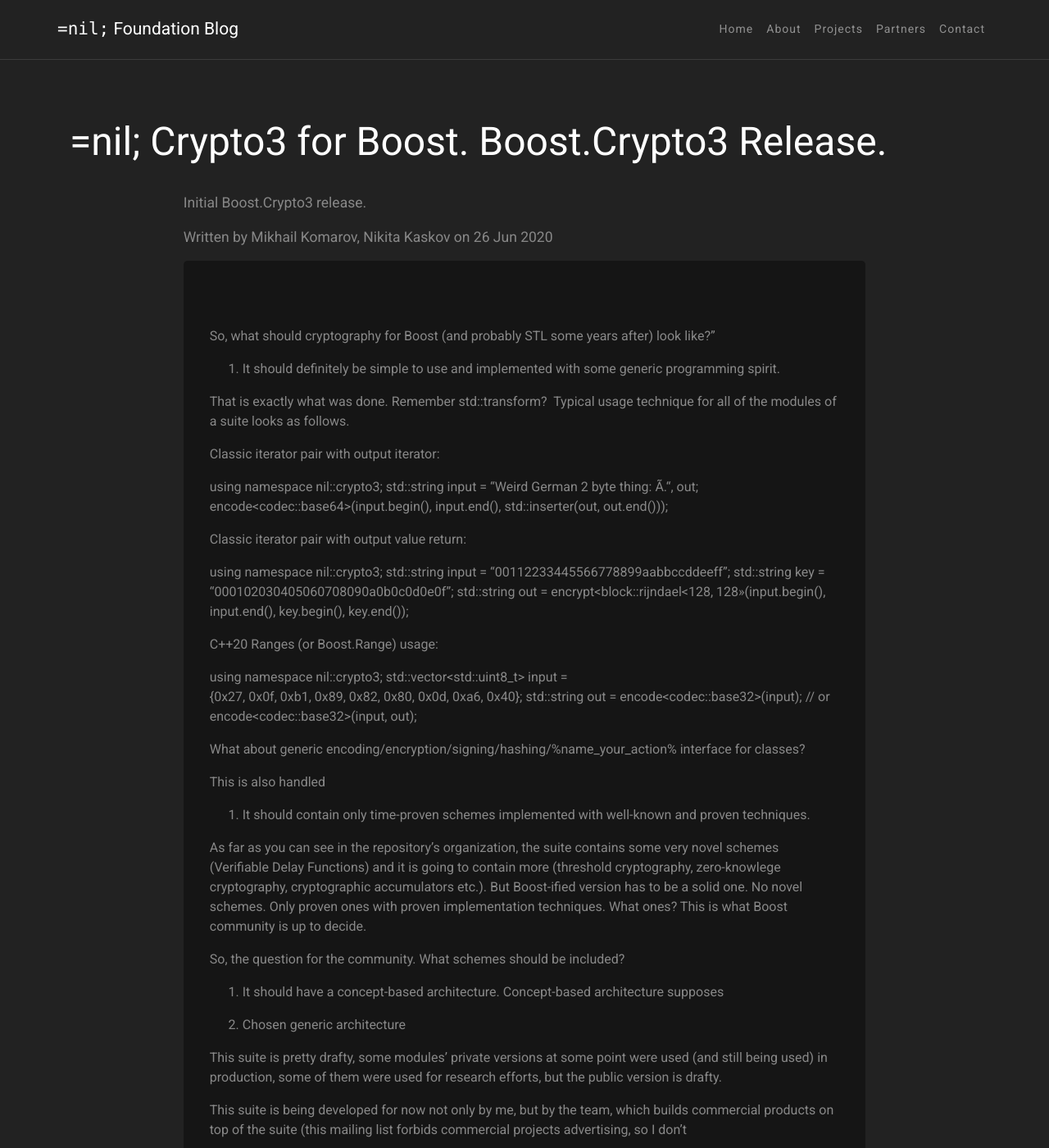
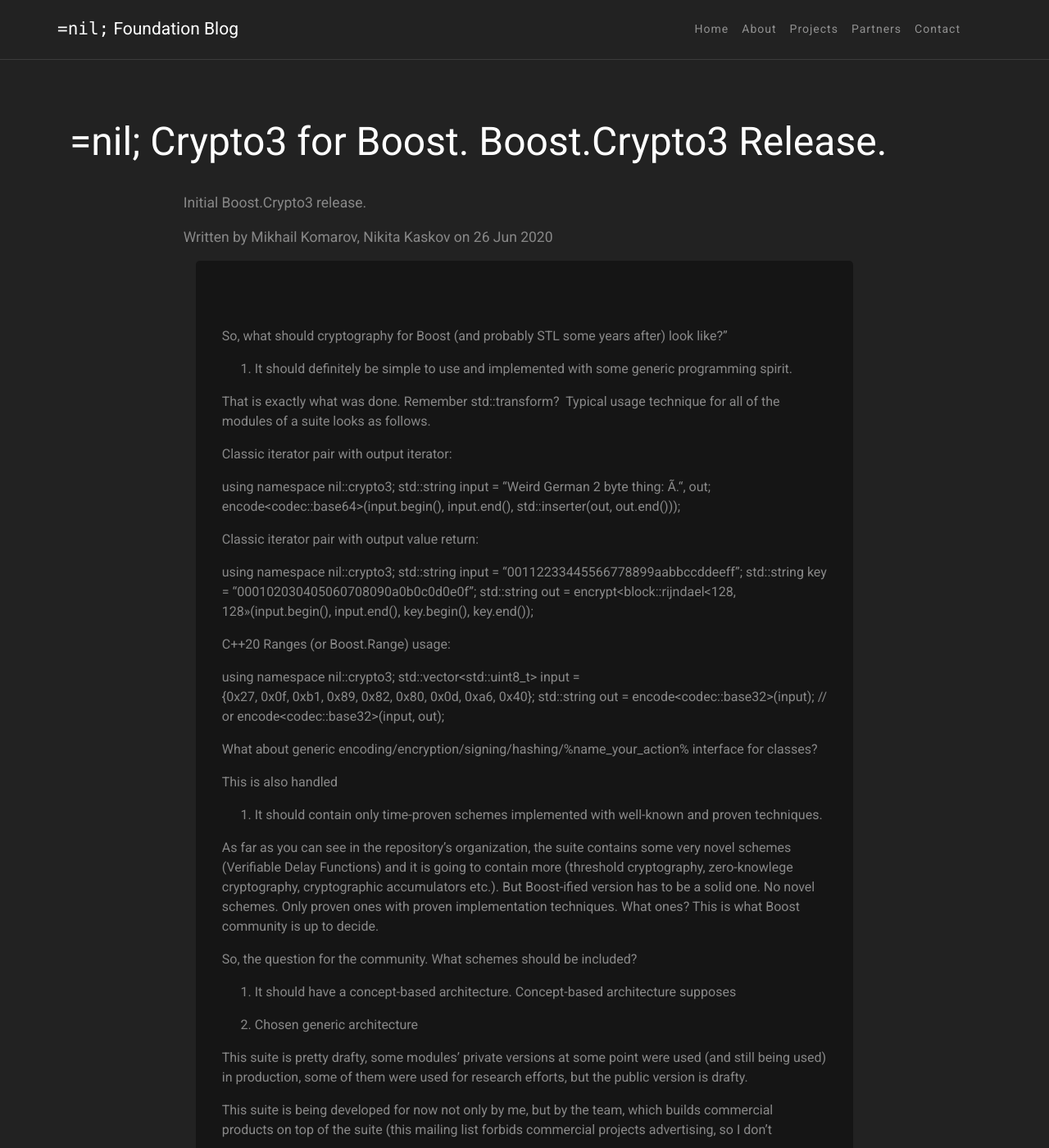
Before and after one commit to ukorvl/urickon.github.io, a Jekyll site: the page built from _posts/2020-06-26-boost-crypto3.md, in a window 1280 px wide and 1400 px high. Shown: the whole window at 82% size. Built offline with Jekyll 4.4.1, drawn with Linux system fonts in a browser that asks for light colours; some of the changed text lies outside the part shown.

Commit message:
remove useless classes

```diff
--- a/_data/comments/boost-crypto3/comment1631049174902--sdcsdcd.yml
+++ /dev/null
@@ -1,6 +0,0 @@
-_id: 5e2d0790-1020-11ec-9aff-2fbf7bf6ce0a
-_parent: urickon.github.io/2020/06/26/boost-crypto3.html
-replying_to_uid: ''
-name: sdcsdcd
-message: sdcsdcsdcd
-date: 1631049174
--- a/_data/comments/boost-crypto3/comment1631094620008--arr.yml
+++ /dev/null
@@ -1,6 +0,0 @@
-_id: 2d87f9a0-108a-11ec-82da-0def4b85904b
-_parent: urickon.github.io/2020/06/26/boost-crypto3.html
-replying_to_uid: ''
-name: arr
-message: arra
-date: 1631094620
--- a/_data/comments/boost-crypto3/comment1631127714394--sdcsdcsdc.yml
+++ /dev/null
@@ -1,6 +0,0 @@
-_id: 3b54d0b0-10d7-11ec-ba34-57a51938e739
-_parent: urickon.github.io/2020/06/26/boost-crypto3.html
-replying_to_uid: ''
-name: sdcsdcsdc
-message: sdcsdcsdcsd
-date: 1631127714
--- a/_data/comments/boost-crypto3/comment1631127726331--cercer.yml
+++ /dev/null
@@ -1,6 +0,0 @@
-_id: 42791f90-10d7-11ec-ba34-57a51938e739
-_parent: urickon.github.io/2020/06/26/boost-crypto3.html
-replying_to_uid: ''
-name: cercer
-message: sdcsdcsdcsd
-date: 1631127726
--- a/_data/comments/introduction-post/comment1631122741337--Name.yml
+++ /dev/null
@@ -1,6 +0,0 @@
-_id: a720e880-10cb-11ec-98c1-bffadd411929
-_parent: urickon.github.io/2018/04/01/introduction-post.html
-replying_to_uid: ''
-name: Name
-message: Comment
-date: 1631122741
--- a/_includes/comment.html
+++ b/_includes/comment.html
@@ -1,6 +1,6 @@
 {%- capture article_class %}js-comment comment{% if include.name == site.author.name %} admin{% endif %}{% if include.is_reply %} child{% endif %}{% endcapture %}
 {% assign comment_id = include.uid | prepend: 'comment-' %}
-<article id="{{ comment_id }}" class="{{ article_class }}" uid="{{ include.uid }}">
+<article id="{{ comment_id }}" class="{{ article_class }} pt-4 pb-4" uid="{{ include.uid }}">
 
   <div class="comment__author">
     {% if include.name == site.author.name %}
--- a/_includes/comment_form.html
+++ b/_includes/comment_form.html
@@ -53,6 +53,7 @@
           class="form-control"
           id="message"
           placeholder="Leave your comment here (markdown accepted)."
+          style="resize:none; height: 100px;"
         ></textarea>
     </label>
   </div>
--- a/_includes/comments.html
+++ b/_includes/comments.html
@@ -1,5 +1,5 @@
 <section class="comments" id="comment-section">
-  <div id="respond" class="comment__new">
+  <div class="comments__new">
     {% include comment_form.html %}
   </div>
   {% if site.data.comments[page.slug] %}
--- a/_layouts/post.html
+++ b/_layouts/post.html
@@ -11,26 +11,28 @@
                 <div class="d-flex flex-column align-items-start">
                     {% if page.description %}
                     <div class="d-flex justify-content-center">
-                        <p class="lead lead-blog">{{ page.description }}</p>
+                        <p class="lead">{{ page.description }}</p>
                     </div>
                     {% endif %}
                     <div class="d-flex justify-content-start">
-                        <p class="lead lead-blog">Written by {{ page.author }} on {{ page.date | date_to_string }}</p>
+                        <p class="lead">Written by {{ page.author }} on {{ page.date | date_to_string }}</p>
                     </div>
                 </div>
             </div>
             <div class="row w-75">
-                <div class="bs-component">
-                    <div class="jumbotron">
-                        <p class="lead">{{ content }}</p>
+                <div class="col-lg-12">
+                    <div class="bs-component">
+                        <div class="jumbotron">
+                            <p class="lead">{{ content }}</p>
+                        </div>
                     </div>
                 </div>
             </div>
             {% if page.comments == true %}
             <div class="row w-75">
-                <div class="bs-component w-100">
+                <div class="bs-component">
                     <div class="jumbotron">
-                        <div class="mt-12 w-100">
+                        <div class="mt-12">
                             {% include comments.html %}
                         </div>
                     </div>
--- a/assets/css/custom.css
+++ b/assets/css/custom.css
@@ -355,15 +355,10 @@
 }
 label {
     width: 80%;
-    font-size: 100%;
     transition: 0.2s;
 }
 label:focus-within {
     color: #ffffff;
-}
-textarea.form-control {
-    height: 100px;
-    resize: none;
 }
 .form-control::selection {
     background: #907F8F;
@@ -374,11 +369,6 @@
 input::placeholder, textarea::placeholder {
     font-size: 100%;
     color: #907F8F;
-}
-.container-nav,
-.navbar-blog {
-    width: 100%;
-    max-width: 3000px;
 }
 @media (max-width: 767px) {
     #footer {
```
Also changed, not shown: other parts of _includes/comment.html (+2 -3 lines).
